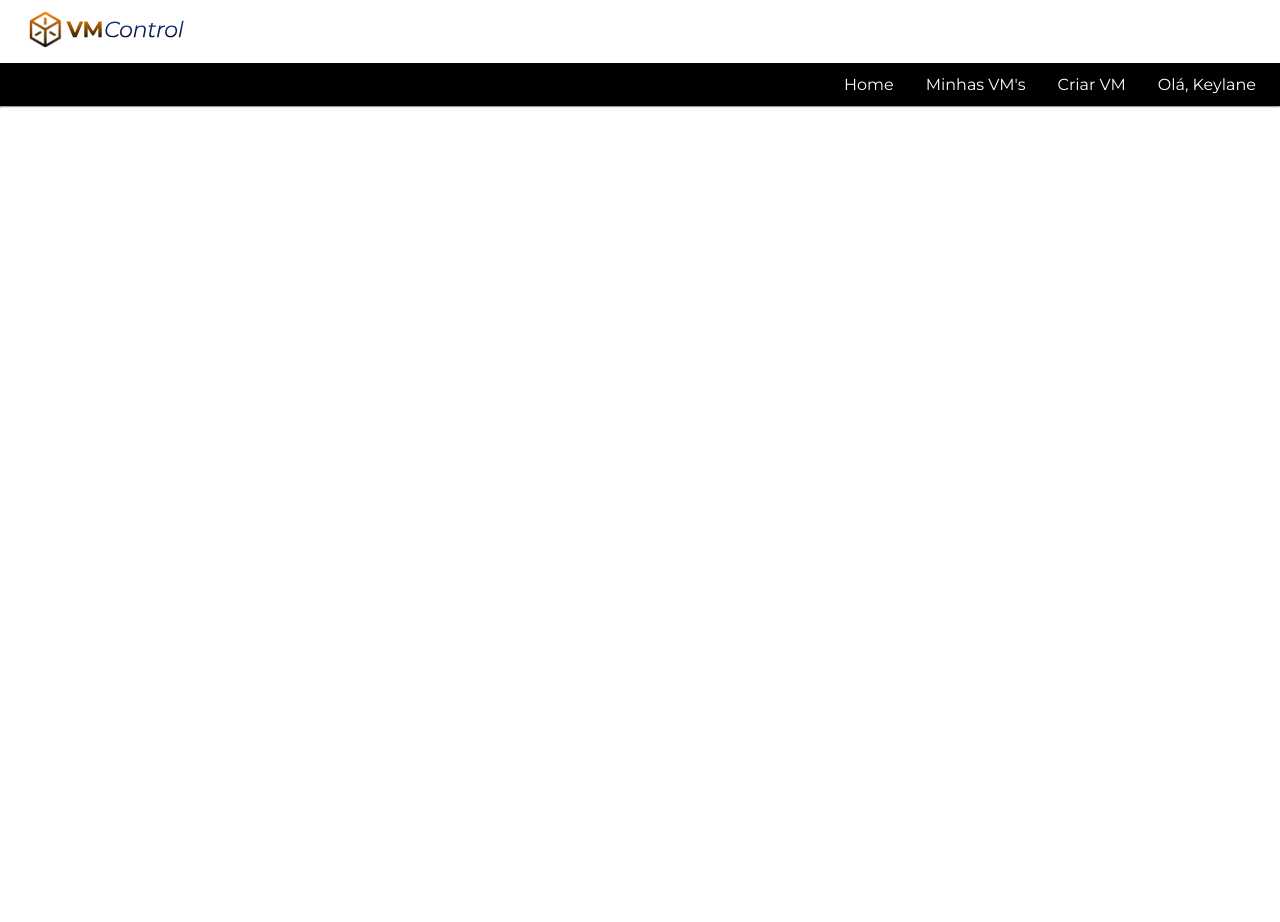
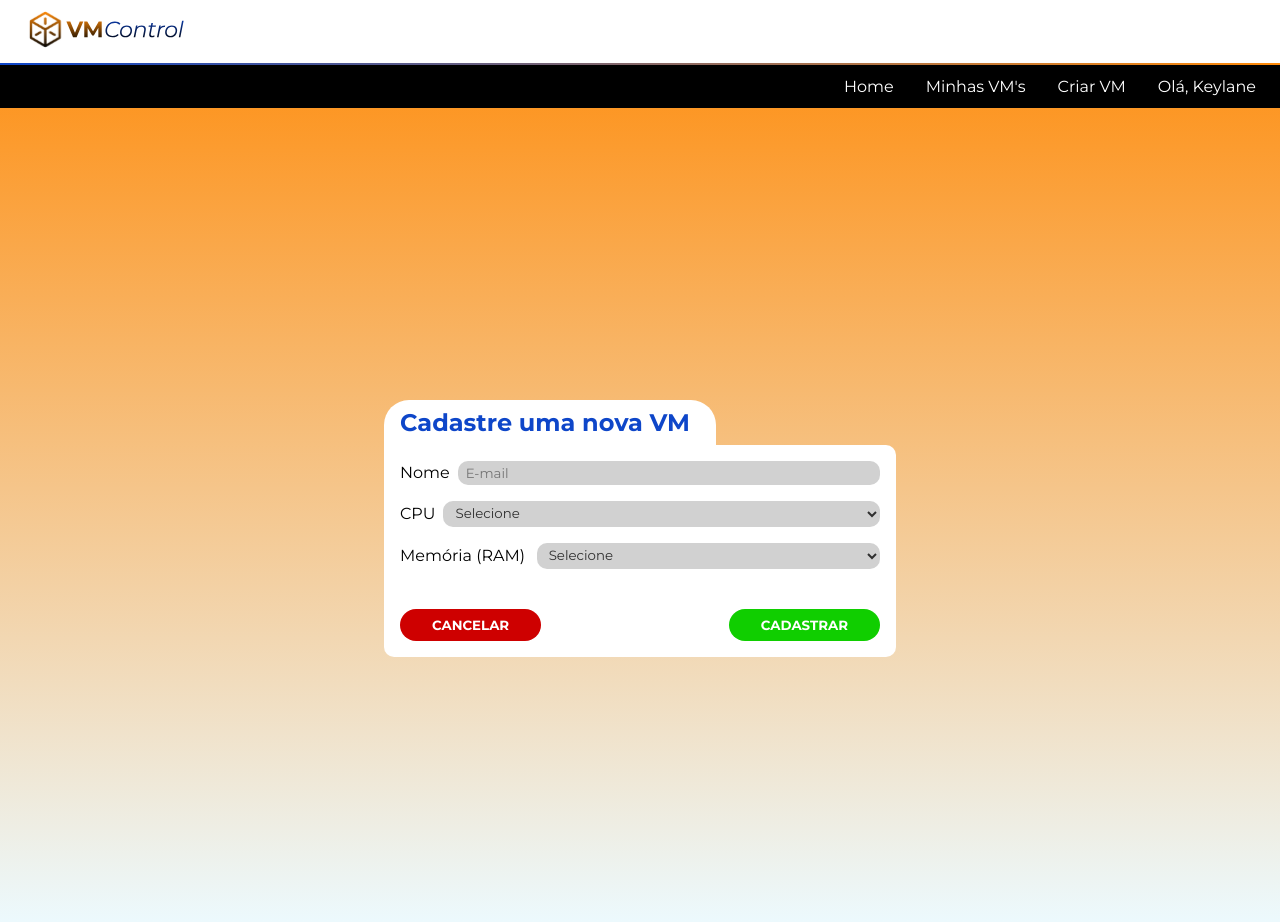
Before and after one commit to KeylaneCardoso/vm-control, an Angular app: page /cadastrarVM in a window 1280 px wide. Shown: the top 922 px of the page. Before the commit the page ends 800 px from the top, so only its background shows below. Built offline with nearby package versions, Linux system fonts and the light colour scheme.

Commit message:
feat: código do cadastro de vm

```diff
--- a/src/app/components/header/header.component.html
+++ b/src/app/components/header/header.component.html
@@ -4,11 +4,11 @@
           <img src="././assets/logoVMControl.svg">
         </a>
     </div>
+    <hr>
     <div id="links">
         <a [routerLink]="['/home']">Home</a>
         <a [routerLink]="['/visualizarVM']">Minhas VM's</a>
         <a [routerLink]="['/cadastrarVM']">Criar VM</a>
         <p>Olá, {{userName}}</p>
     </div>
-    <hr>
 </header>
--- a/src/app/components/header/header.component.scss
+++ b/src/app/components/header/header.component.scss
@@ -2,9 +2,10 @@ header{
     background-color: #ffffff;
     display: flex;
     flex-direction: column;
-    // position: fixed;
+    position: fixed;
     width: 100%;
     margin-top: 0;
+    padding-top: 0;
     height: 6.75rem;
 
     #logo-menu{
@@ -39,10 +40,10 @@ header{
         }
     }
 
-    // hr{
-    //     height: 0.25rem;
-    //     width: 100%;
-    //     background: linear-gradient(to right, #0E46C9 ,#00BBFF);
-    //     border:none;
-    // }
+    hr{
+        height: 0.5rem;
+        width: 100%;
+        background: linear-gradient(to right, #0E46C9 , #FF8A08);
+        border:none;
+    }
 }
--- a/src/app/pages/dashboard/dashboard.component.html
+++ b/src/app/pages/dashboard/dashboard.component.html
@@ -1,6 +1,7 @@
 <main>
+    <app-header></app-header>
     <body id="body-page">
-        <app-header></app-header>
+
         <section id="vm-key-info">
             <div id="welcome">
                 <h1>Olá, {{userName}}</h1>
--- a/src/app/pages/dashboard/dashboard.component.scss
+++ b/src/app/pages/dashboard/dashboard.component.scss
@@ -1,6 +1,7 @@
 body{
     background-color: #FFFAEE;
     width: 100%;
+    padding-top: 8rem;
     // height: 100vh;
 }
 
--- a/src/app/pages/listing-vm/listing-vm.component.html
+++ b/src/app/pages/listing-vm/listing-vm.component.html
@@ -1,6 +1,7 @@
 <main>
+    <app-header></app-header>
     <body>
-        <app-header></app-header>
+
         <h1>Minhas VM's</h1>
         <button>Criar Nova VM</button>
         <section>
--- a/src/app/pages/listing-vm/listing-vm.component.scss
+++ b/src/app/pages/listing-vm/listing-vm.component.scss
@@ -1,5 +1,7 @@
 body{
     background-color: #FFFAEE;
+    padding-top: 8rem;
+    height: 100vh;
 
     button{
         padding: 0.75rem 2rem;
--- a/src/app/pages/register-vm/register-vm.component.html
+++ b/src/app/pages/register-vm/register-vm.component.html
@@ -1,6 +1,49 @@
 <main>
+    <app-header></app-header>
     <body>
-        <app-header></app-header>
+        <section>
+            <h2>Cadastre uma nova VM</h2>
+            <form>
+                <fieldset>
+                    <label>Nome</label>
+                    <input class="input-login" type="e-mail" name="" placeholder="E-mail">
+                </fieldset>
+                <fieldset>
+                    <label for="cpu-select">CPU</label>
+                    <select id="cpu-select" required>
+                        <option selected disabled value="">Selecione</option>
+                        <option value="1">1</option>
+                        <option value="2">2</option>
+                        <option value="3">3</option>
+                        <option value="4">4</option>
+                        <option value="5">5</option>
+                        <option value="6">6</option>
+                    </select>
+                </fieldset>
+                <fieldset>
+                    <label id="memoria" for="memoria-select">Memória (RAM)</label>
+                    <select id="memoria-select" required>
+                        <option selected disabled value="">Selecione</option>
+                        <option value="512">512</option>
+                        <option value="1024">1024</option>
+                        <option value="2048">2048</option>
+                    </select>
+                </fieldset>
+                <fieldset id="buttons-form-register">
+                    <button
+                        id="button-cancel"
+                        type="submit"
+                        onreset="">Cancelar
+                    </button>
+                    <button
+                        id="button-register"
+                        type="submit"
+                        onsubmit="">Cadastrar
+                    </button>
+                </fieldset>
 
+            </form>
+
+        </section>
     </body>
 </main>
--- a/src/app/pages/register-vm/register-vm.component.scss
+++ b/src/app/pages/register-vm/register-vm.component.scss
@@ -0,0 +1,84 @@
+// $color-background: #FFFAEE;
+
+@mixin flex-column(){
+    display: flex;
+    flex-direction: column;
+}
+
+div{
+    display: flex;
+    justify-content: center;
+    align-items: center;
+}
+
+body{
+    padding-top: 8rem;
+    background: linear-gradient(to bottom, #FF8A08, #ECFAFF);
+    height: 100vh;
+    display: flex;
+    justify-content: center;
+    align-items: center;
+
+    h2{
+        color:#0E46C9;
+        width: 300px;
+        padding: 0.5rem 1rem 0.5rem 1rem;
+        background-color: #ffffff;
+        border-top-left-radius: 25px;
+        border-top-right-radius: 25px;
+    }
+
+    form{
+        background-color: #ffffff;
+        padding: 1rem;
+        @include flex-column();
+        gap: 1rem;
+        width: 30rem;
+        border-top-right-radius: 10px;
+        border-bottom-left-radius: 10px;
+        border-bottom-right-radius: 10px;
+
+        fieldset {
+            border: none;
+            display: flex;
+            gap: 0.5rem;
+            align-items: center;
+
+            select, input{
+                background-color: rgb(209, 209, 209);
+                width: 100%;
+                border: none;
+                border-radius: 10px;
+                padding: 0.25rem 0.5rem;
+                color: #303030;
+            }
+
+            #memoria{
+                width: 38%;
+            }
+        }
+
+        #buttons-form-register{
+            display: flex;
+            justify-content: space-between;
+
+            button{
+                padding: 0.5rem 2rem;
+                margin-top: 1.5rem;
+                border-radius: 20px;
+                border: none;
+                text-transform: uppercase;
+                font-weight: 700;
+                color: #ffffff;
+                cursor: pointer;
+            }
+
+            #button-register{
+                background-color: #10CE00;
+            }
+            #button-cancel{
+                background-color: #CE0000;
+            }
+        }
+    }
+}
--- a/src/styles.css
+++ b/src/styles.css
@@ -5,7 +5,7 @@
     padding: 0;
 }
 
-h1, h2, h3, h4, h5, p, button, table, a{
+h1, h2, h3, h4, h5, p, button, table, a, label, input, select{
     font-family: "Montserrat", sans-serif;
 }
 
```
